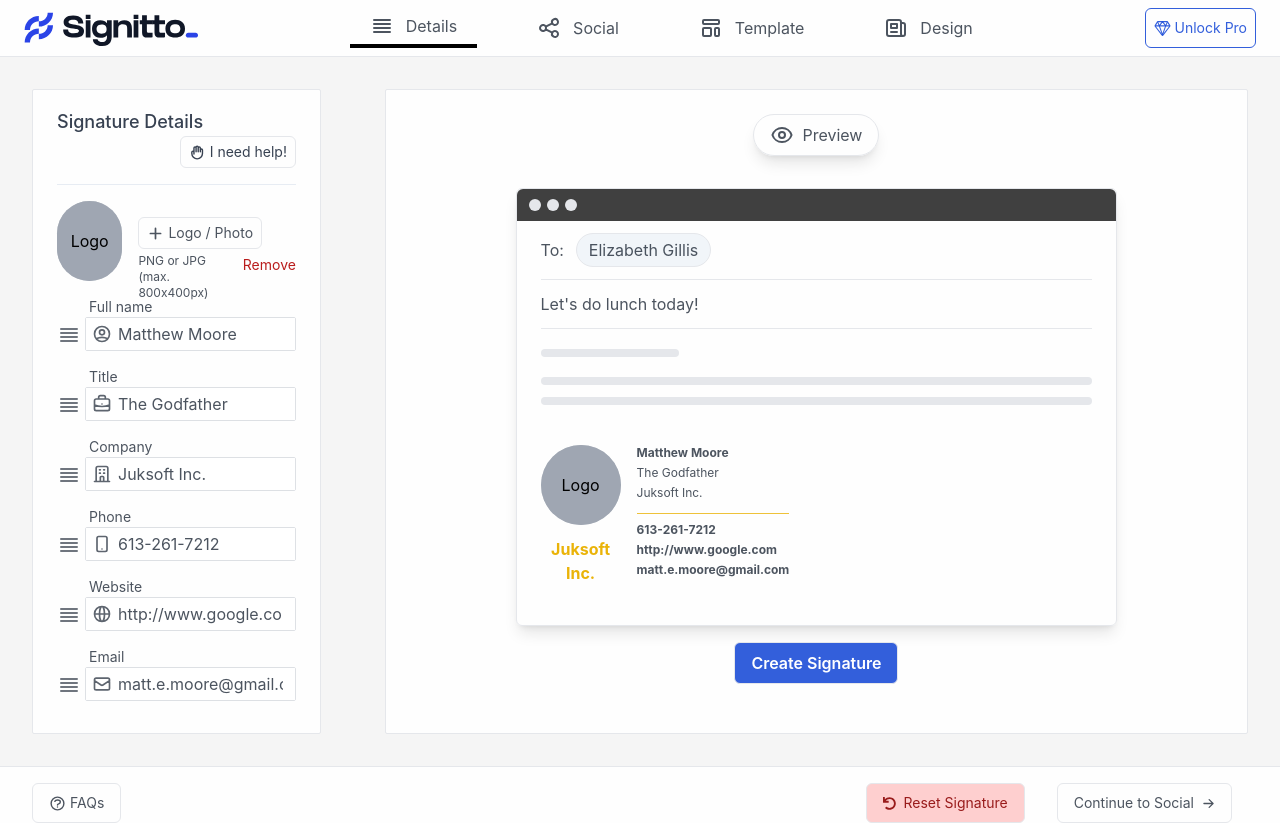
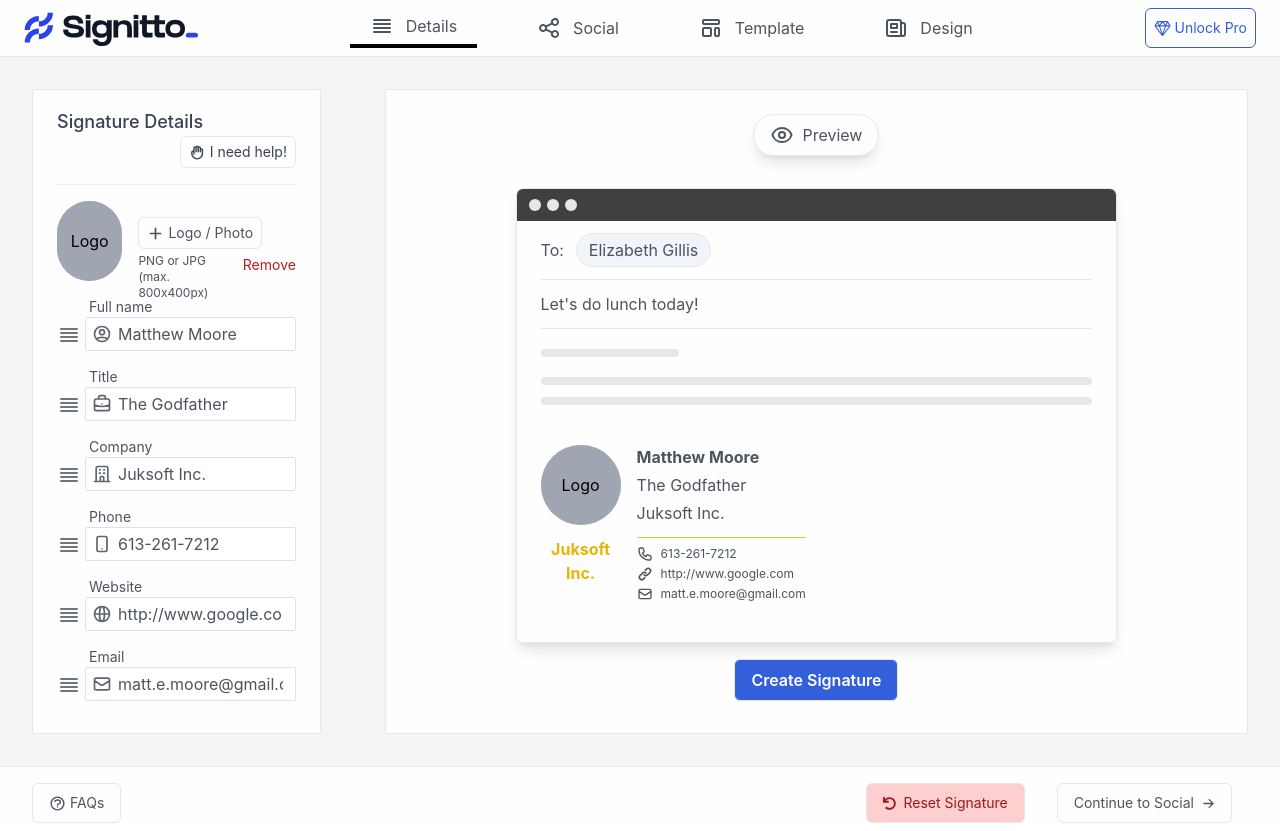
Before and after one commit to mattemoore/signitto, a React (Create React App) app: page / in a window 1280 px wide. Built offline with nearby package versions, Linux system fonts and the light colour scheme.

Commit message:
added signature icons

```diff
--- a/src/components/Signature.tsx
+++ b/src/components/Signature.tsx
@@ -9,6 +9,7 @@ import {
 } from '../models/SignatureDetailModel';
 import * as Avatar from '@radix-ui/react-avatar';
 import * as Separator from '@radix-ui/react-separator';
+import { HiOutlinePhone, HiOutlineMail, HiLink } from 'react-icons/hi';
 import classNames from 'classnames';
 
 function Signature(): JSX.Element {
@@ -52,20 +53,27 @@ function Signature(): JSX.Element {
                 {index === 3 && (
                   <Separator.Root className="bg-yellow-500/80 h-px my-2 text-center" />
                 )}
-                {/* TODO: Add icons for phone email and url */}
+
                 <div key={detail.id}>
-                  <div
-                    className={classNames({
-                      'text-xs': true,
-                      'font-bold':
-                        detail.id === 'name' ||
-                        detail.type === SignatureDetailType.Phone ||
-                        detail.type === SignatureDetailType.Email ||
-                        detail.type === SignatureDetailType.URL,
-                      'text-lg': detail.id === 'name'
-                    })}
-                  >
-                    {detail.value}
+                  <div className="flex flex-row">
+                    {detail.type === SignatureDetailType.Phone && (
+                      <HiOutlinePhone className="mr-2" />
+                    )}
+                    {detail.type === SignatureDetailType.Email && (
+                      <HiOutlineMail className="mr-2" />
+                    )}
+                    {detail.type === SignatureDetailType.URL && (
+                      <HiLink className="mr-2" />
+                    )}
+                    <div
+                      className={classNames({
+                        'font-bold': index === 0,
+                        'text-normal': index < 3,
+                        'text-xs': index >= 3
+                      })}
+                    >
+                      {detail.value}
+                    </div>
                   </div>
                 </div>
               </div>
```
